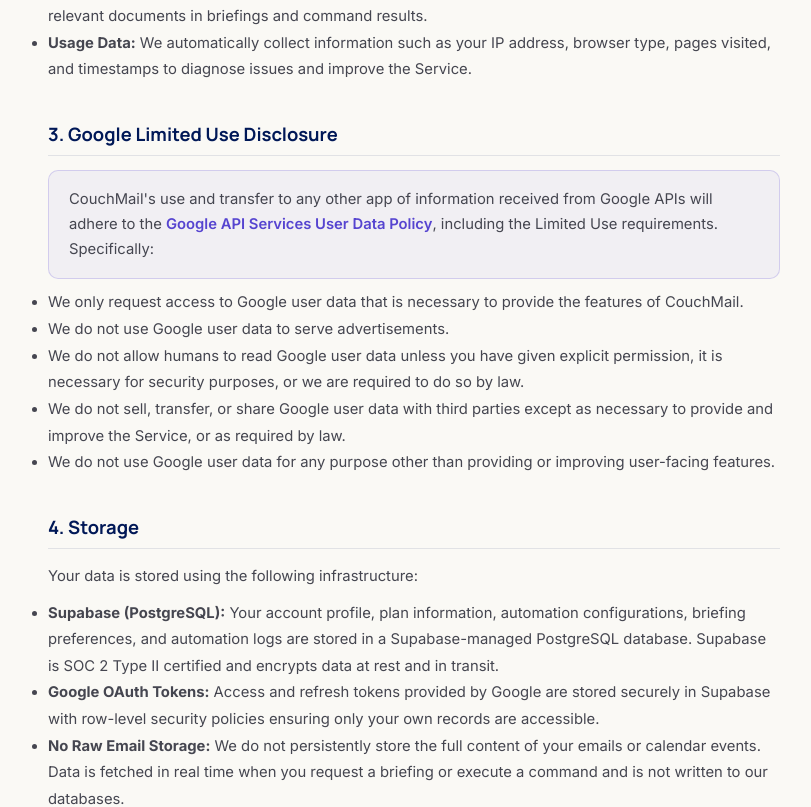
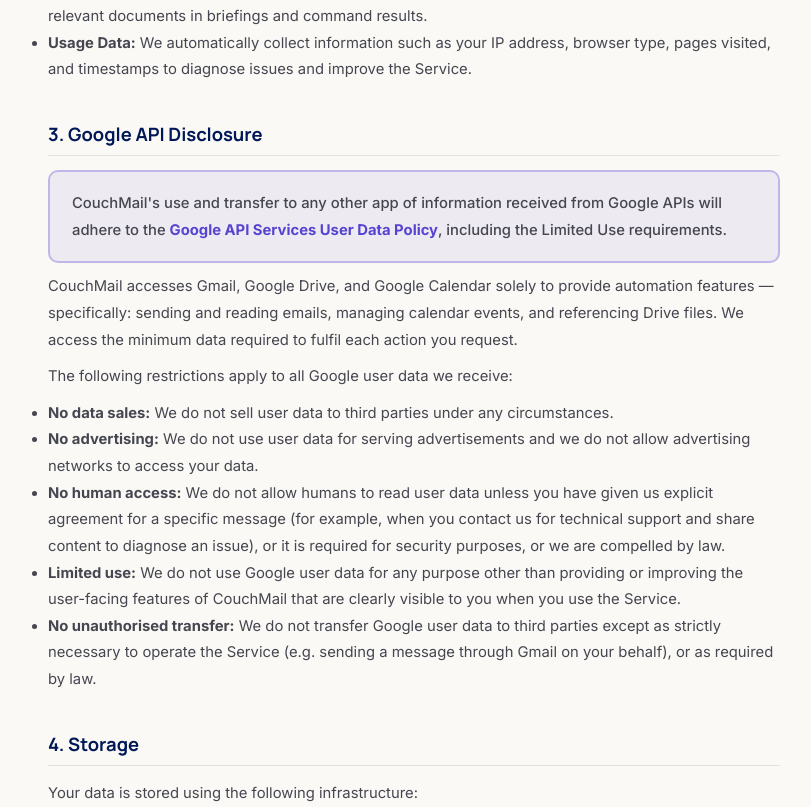
Before and after one commit to UmerShehzad63/WorkspaceFlow, a Next.js app: page /privacy in a window 1280 px wide. Shown: the part 723-1530 px from the top of the page, without its empty margins (226-1037 px from the left). Built offline with nearby package versions, Linux system fonts and the light colour scheme.

Commit message:
legal: update privacy policy for google compliance

```diff
--- a/app/privacy/page.js
+++ b/app/privacy/page.js
@@ -17,7 +17,7 @@
             Privacy Policy
           </h1>
           <p style={{ color: 'var(--text-muted)', fontSize: '0.875rem', marginBottom: '48px' }}>
-            Last updated: March 26, 2026
+            Last updated: March 27, 2026
           </p>
 
           <Section title="1. Introduction">
@@ -35,20 +35,22 @@
             </ul>
           </Section>
 
-          <Section title="3. Google Limited Use Disclosure">
-            <p style={{ background: 'rgba(86,68,208,0.05)', border: '1px solid rgba(86,68,208,0.2)', borderRadius: '10px', padding: '16px 20px', lineHeight: 1.7 }}>
+          <Section title="3. Google API Disclosure">
+            <p style={{ background: 'rgba(86,68,208,0.08)', border: '2px solid rgba(86,68,208,0.3)', borderRadius: '10px', padding: '18px 22px', lineHeight: 1.8, fontWeight: 500 }}>
               CouchMail's use and transfer to any other app of information received from Google APIs will adhere to the{' '}
-              <a href="https://developers.google.com/terms/api-services-user-data-policy" target="_blank" rel="noopener noreferrer" style={{ color: 'var(--color-secondary)', fontWeight: 600 }}>
+              <a href="https://developers.google.com/terms/api-services-user-data-policy" target="_blank" rel="noopener noreferrer" style={{ color: 'var(--color-secondary)', fontWeight: 700 }}>
                 Google API Services User Data Policy
               </a>
-              , including the Limited Use requirements. Specifically:
+              , including the Limited Use requirements.
             </p>
+            <p>CouchMail accesses Gmail, Google Drive, and Google Calendar solely to provide automation features — specifically: sending and reading emails, managing calendar events, and referencing Drive files. We access the minimum data required to fulfil each action you request.</p>
+            <p>The following restrictions apply to all Google user data we receive:</p>
             <ul>
-              <li>We only request access to Google user data that is necessary to provide the features of CouchMail.</li>
-              <li>We do not use Google user data to serve advertisements.</li>
-              <li>We do not allow humans to read Google user data unless you have given explicit permission, it is necessary for security purposes, or we are required to do so by law.</li>
-              <li>We do not sell, transfer, or share Google user data with third parties except as necessary to provide and improve the Service, or as required by law.</li>
-              <li>We do not use Google user data for any purpose other than providing or improving user-facing features.</li>
+              <li><strong>No data sales:</strong> We do not sell user data to third parties under any circumstances.</li>
+              <li><strong>No advertising:</strong> We do not use user data for serving advertisements and we do not allow advertising networks to access your data.</li>
+              <li><strong>No human access:</strong> We do not allow humans to read user data unless you have given us explicit agreement for a specific message (for example, when you contact us for technical support and share content to diagnose an issue), or it is required for security purposes, or we are compelled by law.</li>
+              <li><strong>Limited use:</strong> We do not use Google user data for any purpose other than providing or improving the user-facing features of CouchMail that are clearly visible to you when you use the Service.</li>
+              <li><strong>No unauthorised transfer:</strong> We do not transfer Google user data to third parties except as strictly necessary to operate the Service (e.g. sending a message through Gmail on your behalf), or as required by law.</li>
             </ul>
           </Section>
 
```
